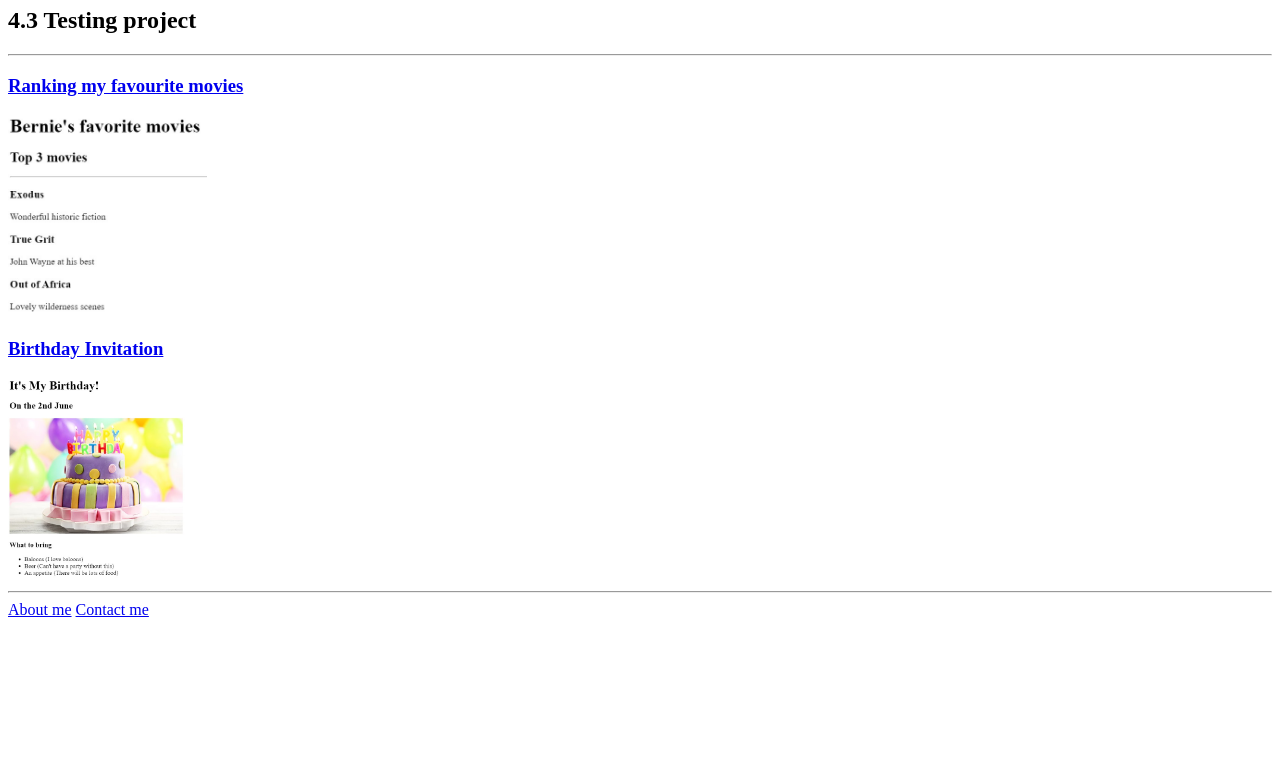
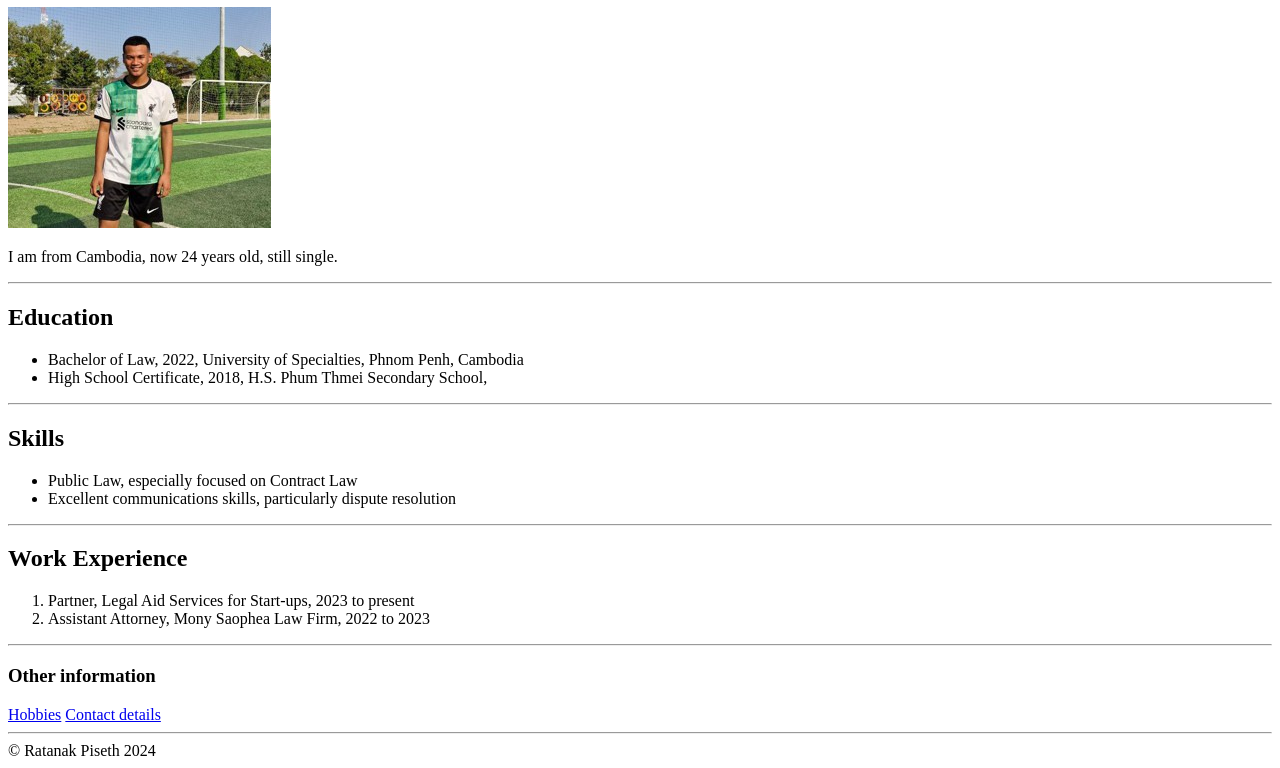
Before and after one commit to Bernie977/html-portfolio, a plain HTML site: page index.html in a window 1280 px wide. Shown: the part 73-841 px from the top of the page. Before the commit the page ends 800 px from the top, so only its background shows below. Drawn offline with Linux system fonts and the light colour scheme.

Commit message:
Add files via upload

```diff
--- a/index.html
+++ b/index.html
@@ -1,35 +1,37 @@
-<!-- TODO 1: Create the HTML Boilerplate -->
-
-<!-- TODO 2: Add Your previous projects' HTML into the public folder -->
-
-<!-- TODO 3: Take screenshots of your project previews and add the images to the images folder -->
-
-<!-- TODO 4: Add titles/subtitles etc. -->
-
-<!-- TODO 5: Add a link to the project pages -->
-
-<!-- TODO 6: Add images to show the project previews
-HINT for TODO 6: You can use the height attribute set to 200 to make the image smaller:
-https://developer.mozilla.org/en-US/docs/Web/HTML/Element/img#attr-height -->
-
-<!-- TODO 7: Add the Contact Me and About Me page links -->
-
 <!DOCTYPE html>
 <html lang="en">
 <head>
     <meta charset="UTF-8">
-    <title>My Website</title>
+    <title>Ratanak Piseth resume</title>
 </head>
-<h1>Bernie's Website</h1>
-<h2>4.3 Testing project</h2>
+
+<h1>Ratanak Piseth</h1>
+<img src="./assets/images/Photo.jpg" />
+<p>I am from Cambodia, now 24 years old, still single.</p>
 <hr />
 <body>
-    <h3><a href="./public/movie-ranking.html">Ranking my favourite movies</a></h3>
-    <img src="./assets/images/movie-ranking.jpg" height="200" alt="Movie Ranking preview" />
-    <h3><a href="./public/birthday-invite.html">Birthday Invitation</a></h3>
-    <img src="./assets/images/birthday-invite.jpg" height="200" alt="Birthday invitation preview" />
+    <h2>Education</h2>
+    <ul>
+        <li>Bachelor of Law, 2022, University of Specialties, Phnom Penh, Cambodia</li>
+        <li>High School Certificate, 2018, H.S. Phum Thmei Secondary School, </li>
+    </ul>
+    <hr />
+    <h2>Skills</h2>
+    <ul>
+        <li>Public Law, especially focused on Contract Law</li>
+        <li>Excellent communications skills, particularly dispute resolution</li>
+    </ul>
+    <hr />
+    <h2>Work Experience</h2>
+    <ol>
+        <li>Partner, Legal Aid Services for Start-ups, 2023 to present</li>
+        <li>Assistant Attorney, Mony Saophea Law Firm, 2022 to 2023</li>
+    </ol>
 <hr />
-    <a href="./public/about.html">About me</a>
-    <a href="./public/contact.html">Contact me</a>
+    <h3>Other information</h3>
+    <a href="./public/hobbies.html">Hobbies</a>
+    <a href="./public/contact.html">Contact details</a>
+<hr />
+<footer>© Ratanak Piseth 2024</footer>
 </body>
 </html>
```
Also changed, not shown: public/contact.html (+1 -1 lines), public/hobbies.html (added, +7 -0 lines), assets/images/Photo.jpg (added).
